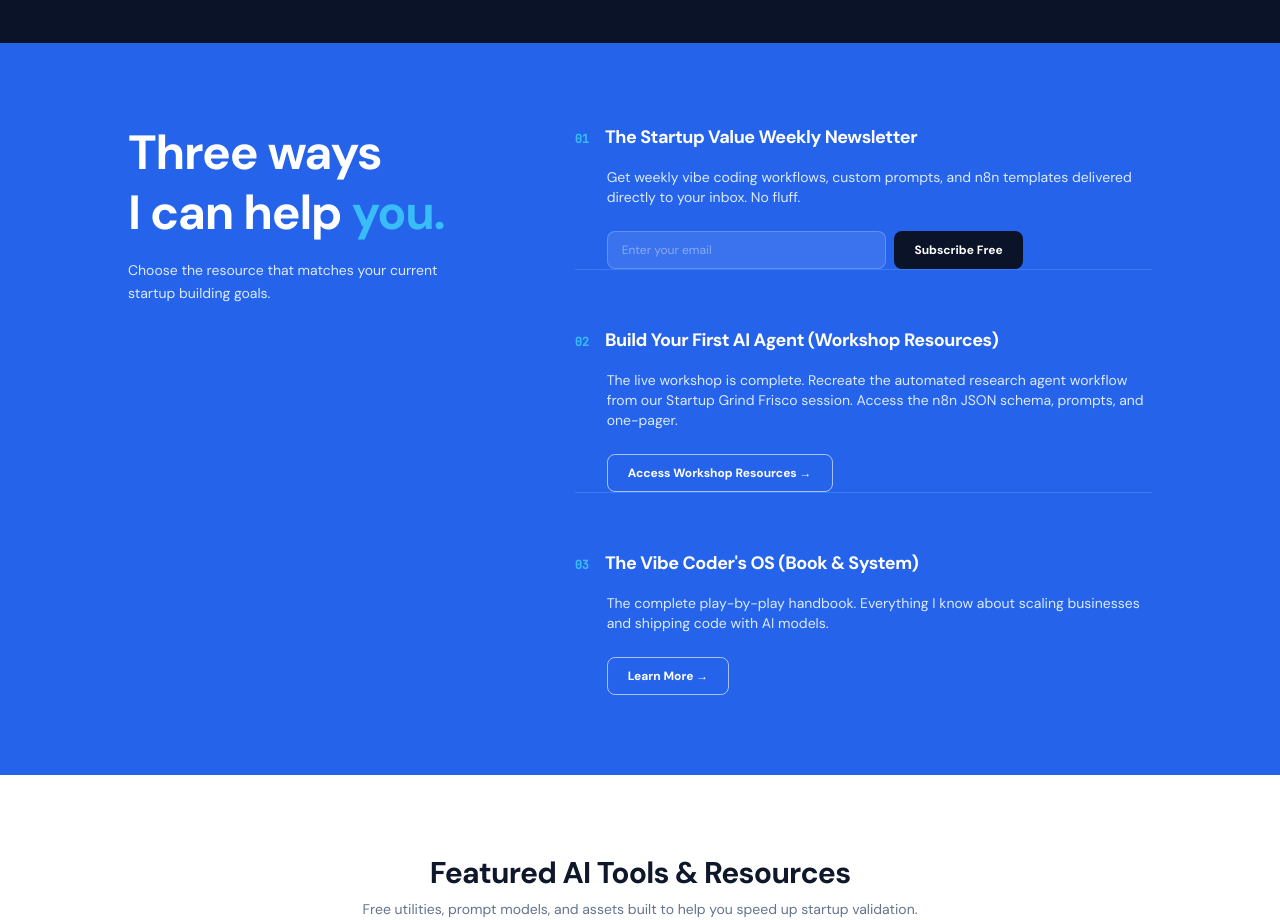
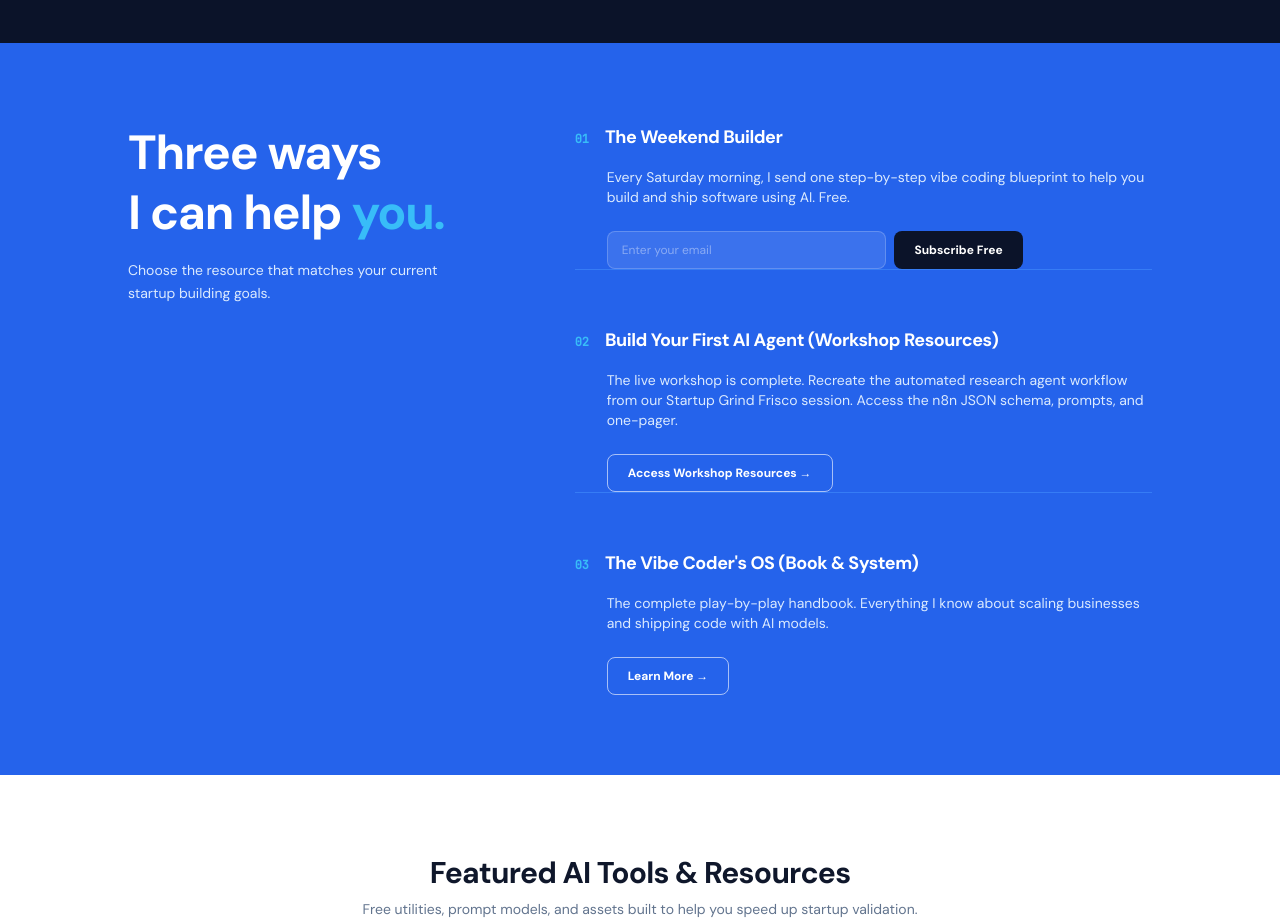
Before and after one commit to tryinaweek/rameshnuti-v2, a Next.js app: page / in a window 1280 px wide. Shown: the part 1640-2560 px from the top of the page. Built offline with nearby package versions, Linux system fonts and the light colour scheme.

Commit message:
feat: rebrand newsletter references on website to The Weekend Builder

```diff
--- a/src/app/about/page.tsx
+++ b/src/app/about/page.tsx
@@ -290,7 +290,7 @@
 
           <div className="md:col-span-6 w-full text-center space-y-4 border-t md:border-t-0 md:border-l border-slate-200 pt-6 md:pt-0 md:pl-8">
             <p className="text-xs font-mono font-bold text-slate-400 uppercase tracking-widest text-left">
-              Join the Startup Value list:
+              Join The Weekend Builder list:
             </p>
             <NewsletterForm variant="standard" buttonText="Subscribe Free" placeholder="Enter your email" />
           </div>
--- a/src/app/courses/page.tsx
+++ b/src/app/courses/page.tsx
@@ -153,11 +153,11 @@
             </span>
 
             <h3 className="text-2xl font-bold tracking-tight text-slate-900">
-              Get notified when courses launch
+              Get Vibe Coding Cohort Invites
             </h3>
 
             <p className="text-slate-600 text-sm max-w-sm mx-auto leading-relaxed">
-              Be the first to know when pilot applications open. No spam, unsubscribe anytime.
+              Join the waitlist to get notified when the next Weekend Builder cohort launches.
             </p>
 
             <NewsletterForm variant="standard" buttonText="Join Waitlist" placeholder="Enter your email" />
--- a/src/app/page.tsx
+++ b/src/app/page.tsx
@@ -162,10 +162,10 @@
               <div className="space-y-4 pt-0">
                 <div className="flex gap-4 items-baseline">
                   <span className="text-xs font-mono font-bold text-brand-cyan uppercase">01</span>
-                  <h3 className="text-lg font-bold text-white tracking-tight">The Startup Value Weekly Newsletter</h3>
+                  <h3 className="text-lg font-bold text-white tracking-tight">The Weekend Builder</h3>
                 </div>
                 <p className="text-blue-100 text-sm pl-8">
-                  Get weekly vibe coding workflows, custom prompts, and n8n templates delivered directly to your inbox. No fluff.
+                  Every Saturday morning, I send one step-by-step vibe coding blueprint to help you build and ship software using AI. Free.
                 </p>
                 <div className="pl-8 pt-2 max-w-md">
                   <NewsletterForm variant="navy" buttonText="Subscribe Free" placeholder="Enter your email" />
```
